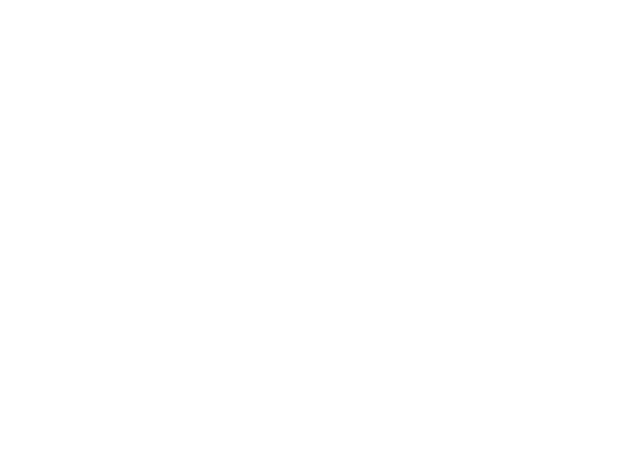
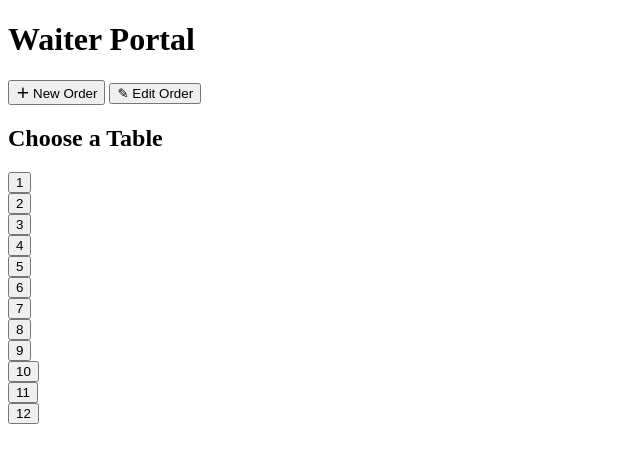
Before and after one commit to MattFrench019/Order-System, a Flask app: page /waiter in a window 1280 px wide. Before the commit the part shown is empty. Shown: the top 463 px of the page, without its empty margins (0-640 px from the left). Run offline with Flask 2, Linux system fonts and the light colour scheme.

Commit message:
Waiter Portal HTML

```diff
--- a/templates/waiter.html
+++ b/templates/waiter.html
@@ -3,8 +3,63 @@
 <head>
     <meta charset="UTF-8">
     <title>Waiter Portal</title>
+
+    <link href='https://fonts.googleapis.com/css?family=Alata' rel='stylesheet'>
+    <link rel="stylesheet" type="text/css" href="static/css/style-02.css">
+
+    <script
+      src="https://code.jquery.com/jquery-3.4.1.min.js"
+      integrity="sha256-CSXorXvZcTkaix6Yvo6HppcZGetbYMGWSFlBw8HfCJo="
+      crossorigin="anonymous"></script>
+
 </head>
 <body>
 
+    <div class="page">
+        <h1>Waiter Portal</h1>
+        <div class="sub-page" id="option-page" style="display: block">
+            <button class="option-page button" onclick="manager.goToChooseTable()"><b>＋</b> New Order</button>
+            <button class="option-page button" onclick="manager.goToOrderList()">✎ Edit Order</button>
+        </div>
+
+        <div class="sub-page" id="choose-table">
+            <h2>Choose a Table</h2>
+            <div class="choose-table table-grid">
+                {% for table in tables %}
+                <div class="choose-table table-grid-item">
+                    <button class="choose-table table-button" id="table-{{ table }}" onclick="manager.goToNewOrder(this.id)">{{ table }}</button>
+                </div>
+                {% endfor %}
+            </div>
+        </div>
+
+        <div class="sub-page" id="create-order" style="display: none">
+            <h2 id="create-order order-title">Loading...</h2>
+
+            <div class="create-order menu-grid" id="create-order menu-grid">
+                {% for item in items %}
+                <div class="create-order menu-grid-item">
+                    <button class="create-order menu-button" id="id-{{ item.id }}&name-{{ item.name }}" onclick="manager.addItem(this)">{{ item.name }} {{ item.price }}</button>
+                </div>
+                {% endfor %}
+            </div>
+
+            <div class="create-order option-grid">
+                <button class="create-order option-button save" onclick="manager.saveOrder()">✔ Save Order</button>
+                <button class="create-order option-button discard" onclick="manager.goToMain()">✘ Discard Order</button>
+            </div>
+
+            <div class="create-order item-grid" id="create-order item-grid">
+
+            </div>
+        </div>
+        <div class="sub-page" id="orders-page" style="display: none">
+            <div class="orders-page orders-grid" id="orders-page orders-grid">
+
+            </div>
+        </div>
+    </div>
+
+    <script type="text/javascript" src="static/js/waiter-02.js"></script>
 </body>
 </html>
```
